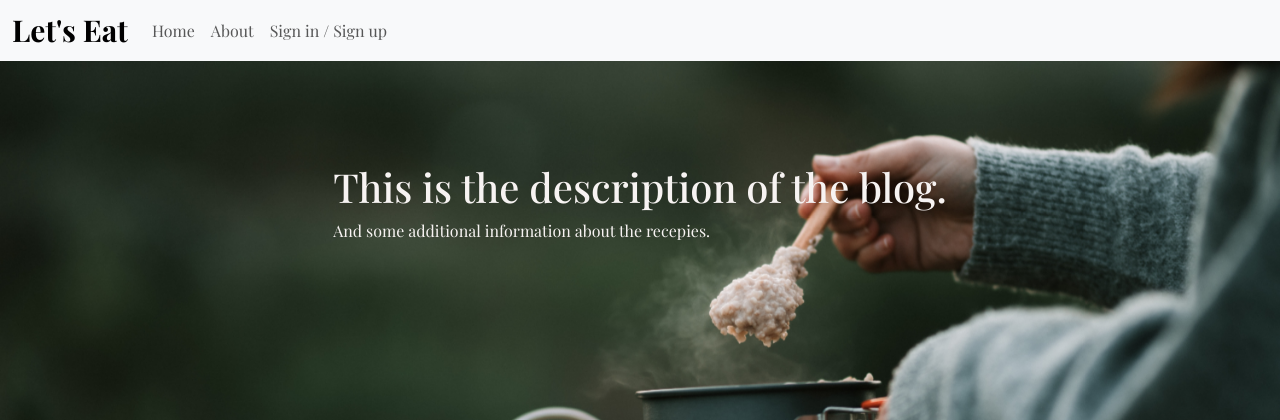
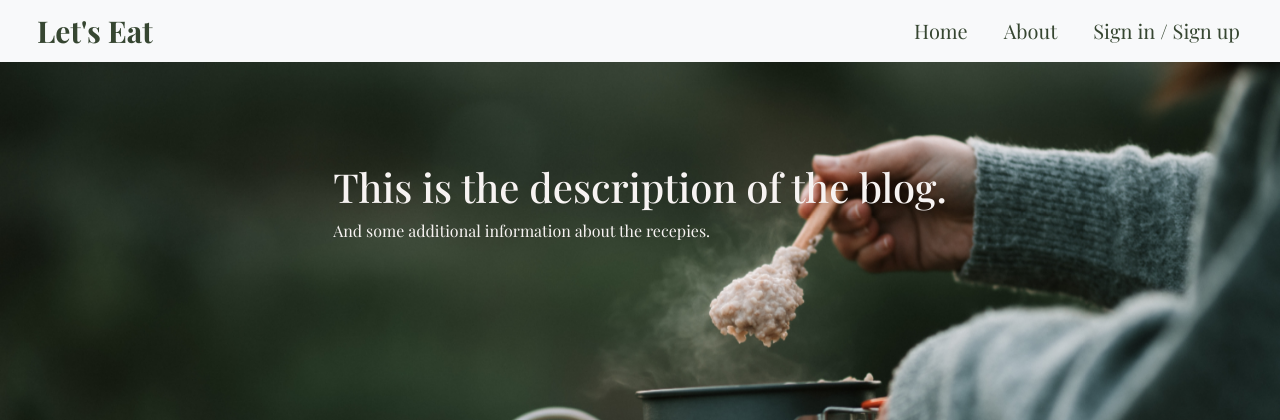
Before and after one commit to mristimaki/lets-eat-PP4, a Django app: template templates/base.html in a window 1280 px wide. Shown: the top 420 px of the page. Run offline with Django 3.2, Linux system fonts and the light colour scheme; the template is opened without the code that fills it, so the values that code supplies are empty; some libraries are stand-ins or nearby versions; some web fonts are replaced.

Commit message:
Add some additional style to navbar

```diff
--- a/static/css/style.css
+++ b/static/css/style.css
@@ -7,9 +7,11 @@ body {
 
 /* ----------------------------------- Navigation bar */
 .navbar-brand {
-    font-weight: bold;
     font-size: 30px;
+    font-weight: 700;
     padding: 0;
+    margin-left: 25px;
+    color: #364631;
 }
 
 .btn-search {
@@ -17,14 +19,18 @@ body {
     color: #F7F3F2;
 }
 
-.btn-search:hover {
-    background-color: #F7F3F2;
-    border-color: #364631;
+.navbar-toggler {
+    border: 0;
+}
+
+.nav-link {
+    font-size: 20px;
+    margin-right: 20px;
     color: #364631;
 }
 
-.navbar-toggler {
-    border: 0;
+.nav-link:hover {
+    color: #4E6547;
 }
 
 /* ----------------------------------- Image header */
--- a/templates/base.html
+++ b/templates/base.html
@@ -34,7 +34,7 @@
             <span class="navbar-toggler-icon"></span>
           </button>
           <div class="collapse navbar-collapse" id="navbarSupportedContent">
-            <ul class="navbar-nav me-auto mb-2 mb-lg-0 navbar-right">
+            <ul class="navbar-nav ms-auto mb-2 mb-lg-0">
               <li class="nav-item">
                 <a class="nav-link {% if request.path == home_url %}active{% endif %}" aria-current="page"
                  href="{% url 'home' %}">Home</a>
```
